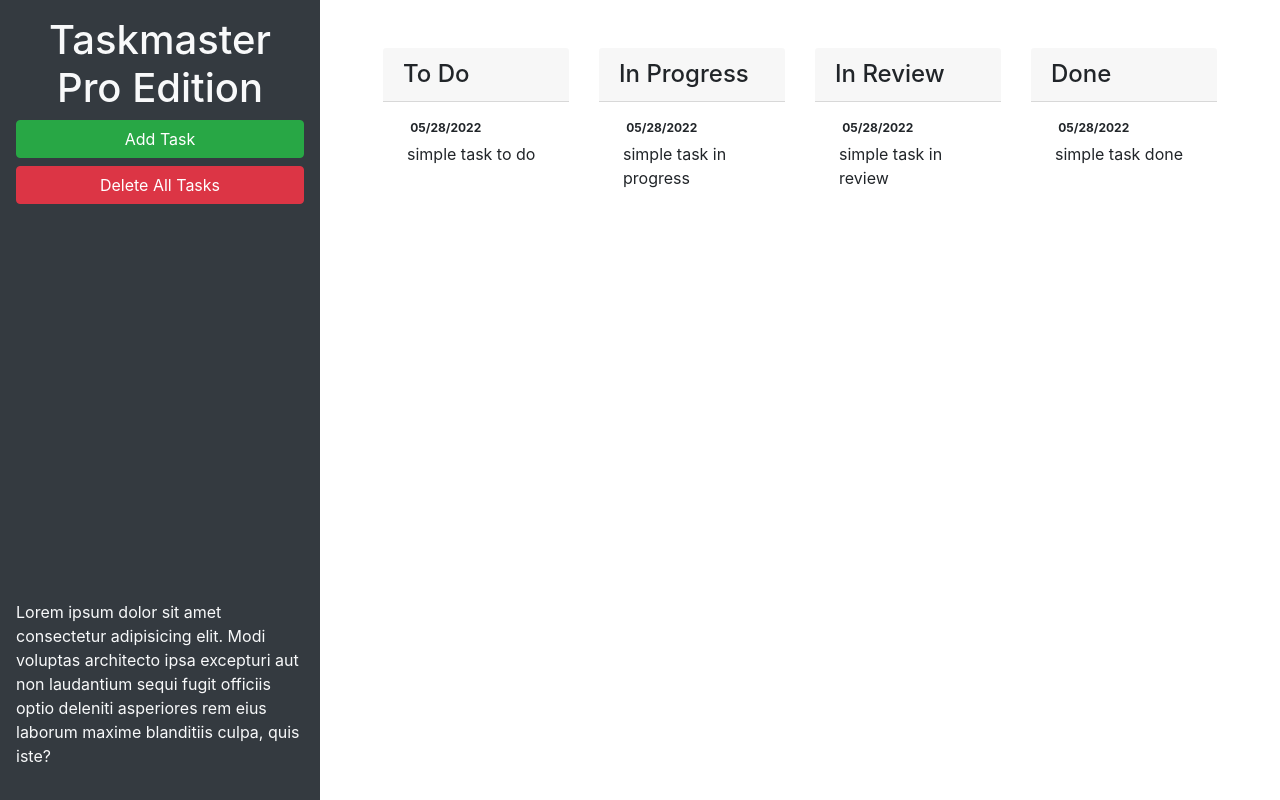
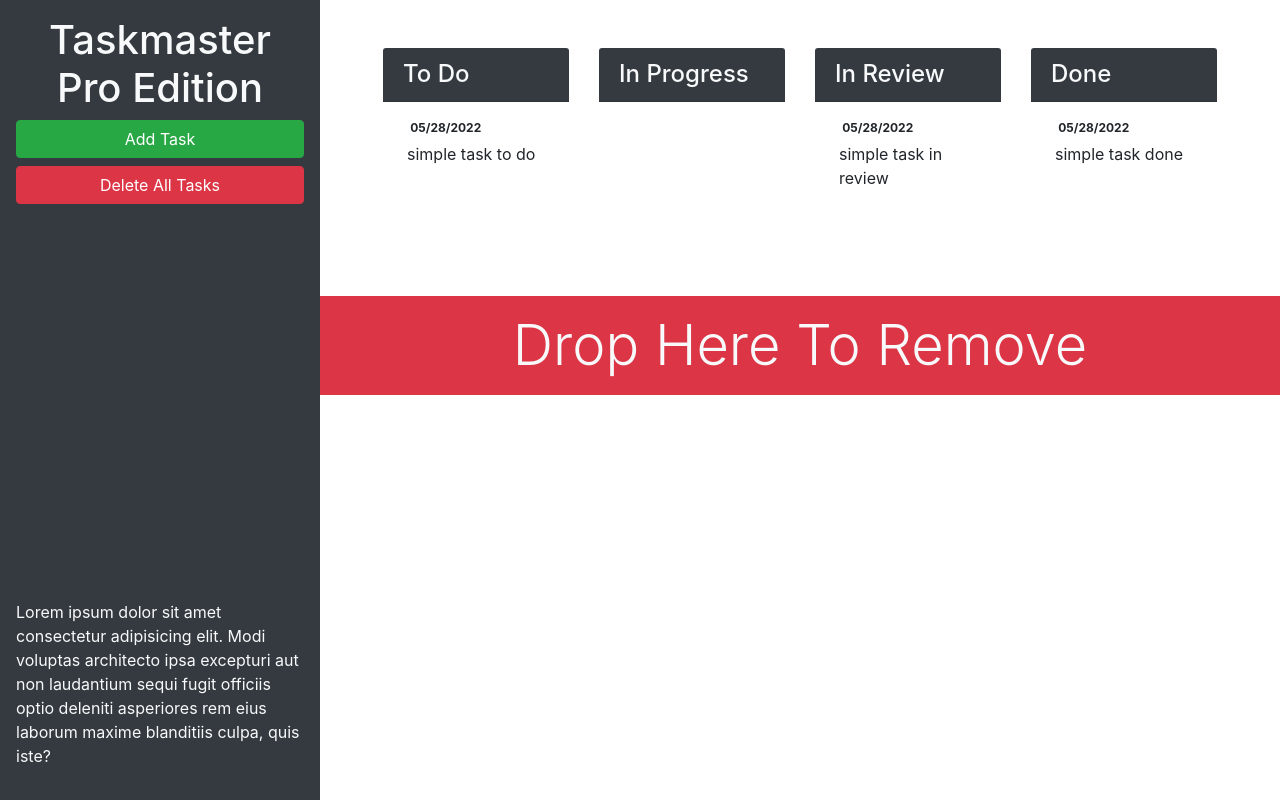
Before and after one commit to ShuanLim/taskmaster-pro, a plain HTML site: page index.html in a window 1280 px wide. Drawn offline with nearby package versions, Linux system fonts and the light colour scheme.

Commit message:
added flex columns for trash

```diff
--- a/index.html
+++ b/index.html
@@ -29,19 +29,19 @@
         <button id="remove-tasks" class="btn btn-block btn-danger">
           Delete All Tasks
         </button>
-        <p class="mt-auto">
+        <p class="mt-auto d-none d-lg-block">
           Lorem ipsum dolor sit amet consectetur adipisicing elit. Modi voluptas
           architecto ipsa excepturi aut non laudantium sequi fugit officiis
           optio deleniti asperiores rem eius laborum maxime blanditiis culpa,
           quis iste?
         </p>
-      </header>
-      <main class="col-12 col-lg-9">
+      </header class="col-12 col-lg-3 bg-dark text-light sticky-top d-flex flex-column p-4 p-lg-3">
+      <main class="col-12 col-lg-9 d-flex flex-column">
         <div class="m-5 row justify-content-around">
           <!-- todo start -->
           <div class="col-12 col-md-6 col-xl-3 mb-3">
             <div>
-              <h4 class="card-header">To Do</h4>
+              <h4 class="card-header bg-dark text-light">To Do</h4>
               <ul id="list-toDo" class="list-group list-group-flush">
                 <li class="list-group-item">
                   <span class="badge padge-primary badge-pill">05/28/2022</span>
@@ -53,18 +53,18 @@
           <!-- todo end -->
           <!-- in progress start-->
           <div class="col-12 col-md-6 col-xl-3 mb-3">
-            <h4 class="card-header">In Progress</h4>
+            <h4 class="card-header bg-dark text-light">In Progress</h4>
             <ul id="list-inProgress" class="list-group list-group-flush">
               <li class="list-group-item">
-                <span class="badge padge-primary badge-pill">05/28/2022</span>
-                <p class="m-1">simple task in progress</p>
+                <span class="badge padge-primary badge-pill"></span>
+                <p class="m-1"></p>
               </li>
             </ul>
           </div>
           <!-- in progress end -->
           <!-- in review start-->
           <div class="col-12 col-md-6 col-xl-3 mb-3">
-            <h4 class="card-header">In Review</h4>
+            <h4 class="card-header bg-dark text-light">In Review</h4>
             <ul id="list-inReview" class="list-group list-group-flush">
               <li class="list-group-item">
                 <span class="badge padge-primary badge-pill">05/28/2022</span>
@@ -74,7 +74,7 @@
           </div>
           <!-- done start -->
           <div class="col-12 col-md-6 col-xl-3 mb-3">
-            <h4 class="card-header">Done</h4>
+            <h4 class="card-header bg-dark text-light">Done</h4>
             <ul id="list-done" class="list-group list-group-flush">
               <li class="list-group-item">
                 <span class="badge padge-primary badge-pill">05/28/2022</span>
@@ -83,6 +83,11 @@
             </ul>
           </div>
           <!-- done end -->
+        </div>
+        <div id="trash">
+          <div class="w-100 bg-danger p-3 text-center text-light display-4 mt-auto">
+            Drop Here To Remove
+          </div>
         </div>
       </main>
     </div>
```
